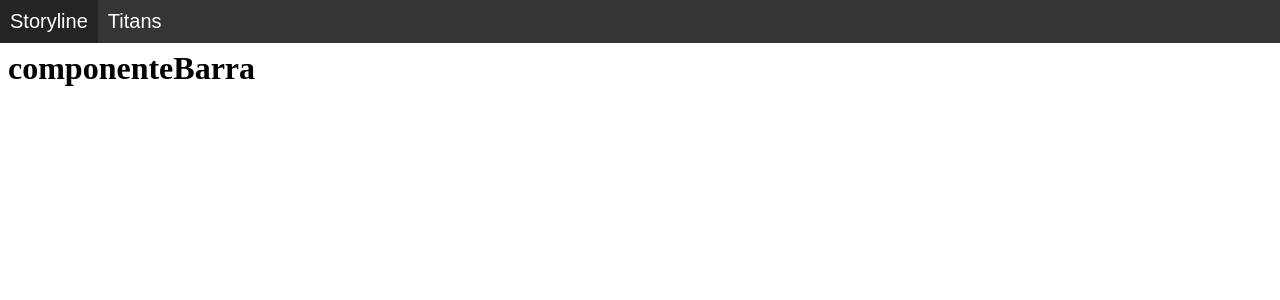
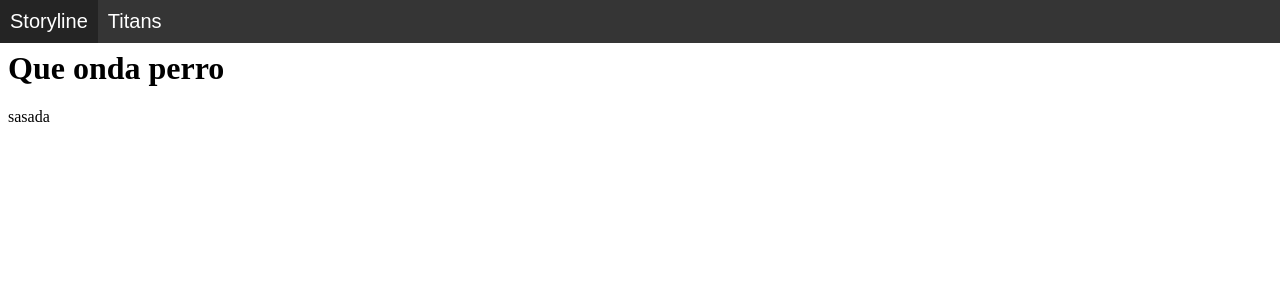
Before and after one commit to leonbennazar/Poc-svelte, a SvelteKit app: page / in a window 1280 px wide. Shown: the top 300 px of the page. Built offline with nearby package versions, Linux system fonts and the light colour scheme.

Commit message:
tested component

```diff
--- /dev/null
+++ b/src/lib/components/progressbar.svelte
@@ -0,0 +1,2 @@
+<h1>Que onda perro</h1>
+<p>sasada</p>
--- a/src/routes/+page.svelte
+++ b/src/routes/+page.svelte
@@ -1,6 +1,8 @@
 <script>
   let tab = $state("Storyline");  //dandole este valor inicial, siempre vamos a ir a la pagina storyline al recargar
   const paginas = ["Storyline", "Titans"];  //lista
+
+  import Progressbar from '$lib/components/progressbar.svelte'
 </script>
 
 <nav class="navbar">
@@ -15,7 +17,7 @@
 
 <div class="content">
   {#if tab === "Storyline"}
-  <h1>componenteBarra</h1>
+  <Progressbar></Progressbar>
   {:else if tab === "Titans"}
     <h1>componenteTitanes</h1>
   {/if}
```
